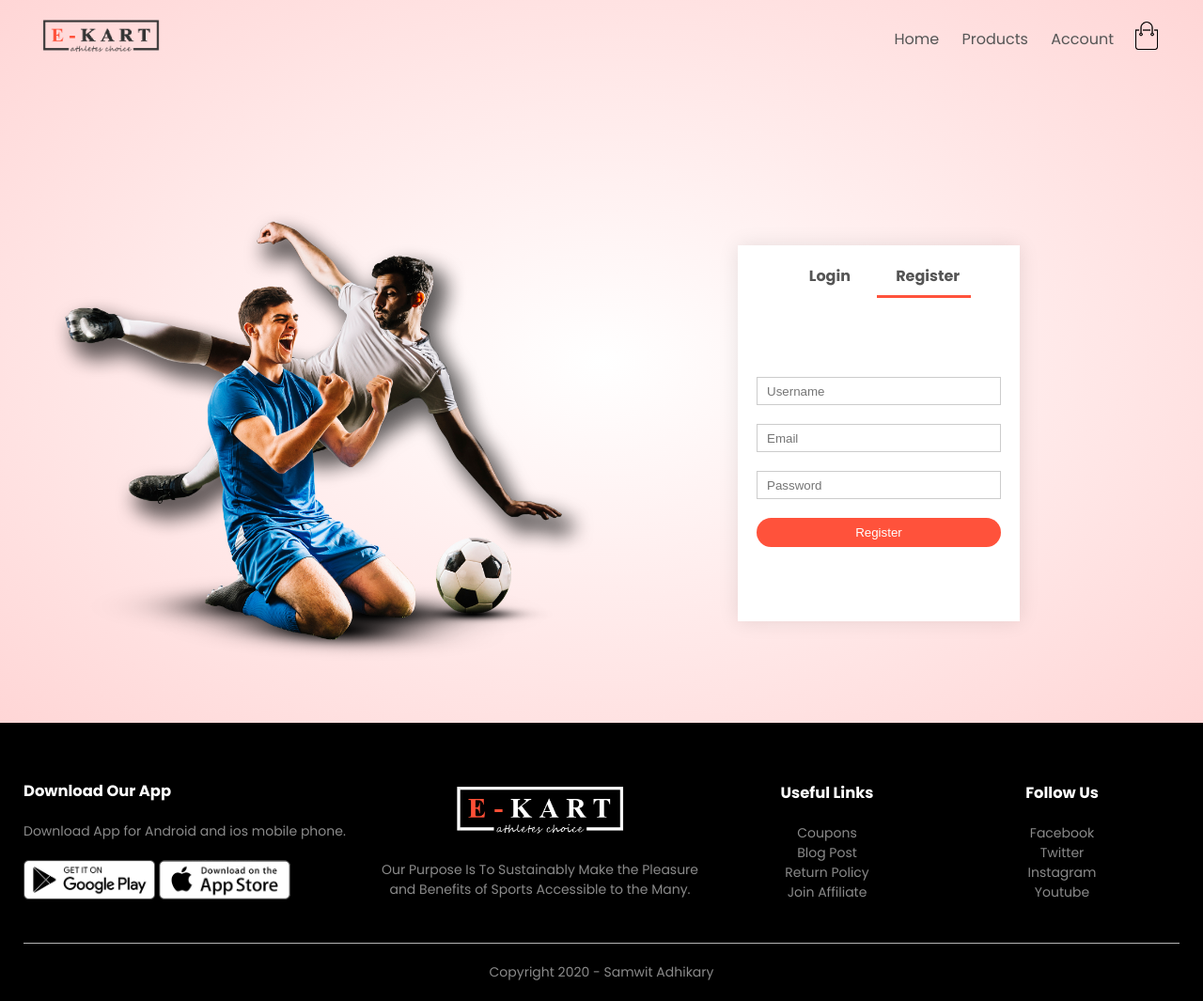
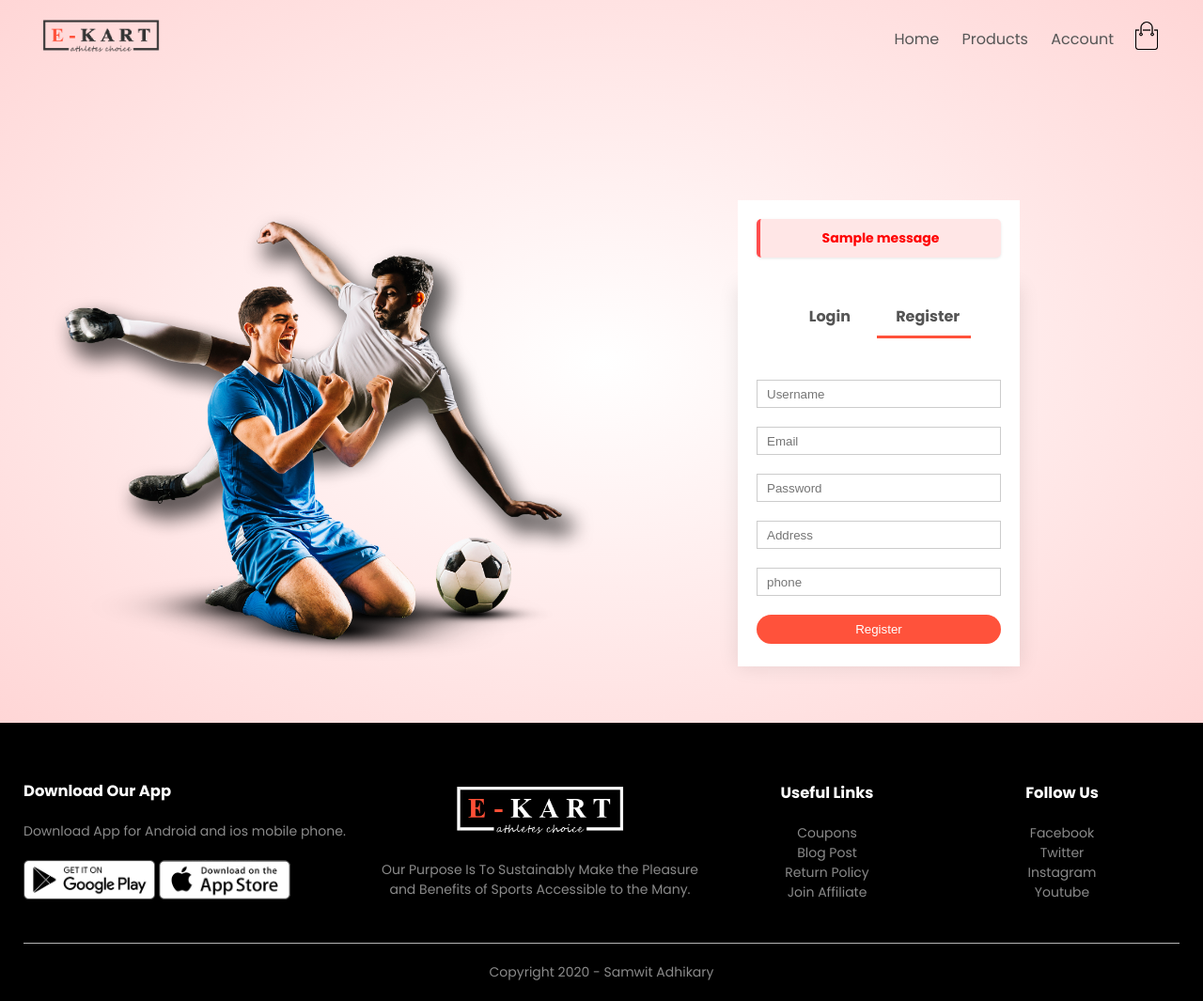
Before and after one commit to Adil-km/ekart, a Django app: page /customer/account in a window 1280 px wide. Shown: the whole page at 94% size. Run offline with Django 5.2, Linux system fonts and the light colour scheme; tables that the repository leaves empty hold one stand-in row (values such as "Sample post"); one stand-in notice (Sample message) is shown.

Commit message:
added user registration process phase 1, added error message with style, and additional input boxes

```diff
--- a/customers/models.py
+++ b/customers/models.py
@@ -8,7 +8,7 @@ class Customer(models.Model):
     DELETE = 0
     DELETE_CHOICE =((LIVE,'Live'),(DELETE,'Delete'))
     name = models.CharField(max_length=200)
-    address = models.FloatField()
+    address = models.CharField(max_length=200)
     user = models.OneToOneField(User, on_delete=models.CASCADE, related_name='customer_profile')
     phone = models.CharField(max_length=10)
     delete_status = models.IntegerField(choices=DELETE_CHOICE,default=LIVE)
--- a/customers/views.py
+++ b/customers/views.py
@@ -1,6 +1,30 @@
-from django.shortcuts import render
-
+from django.shortcuts import render, redirect
+from django.contrib.auth.models import User
+from django.contrib import messages
+from . models import Customer
 # Create your views here.
 
 def show_account(request):
+    if request.POST and 'register' in request.POST:
+        try:
+            username = request.POST.get("username")
+            email = request.POST.get("email")
+            password = request.POST.get("password")
+            address = request.POST.get("address")
+            phone = request.POST.get("phone")
+
+            user = User.objects.create(
+                username=username,
+                password=password,
+                email=email
+                )
+            customer = Customer.objects.create(
+                user= user,
+                address=address,
+                phone=phone
+            )
+            return redirect('home')
+        except Exception as e:
+            error_message= 'Duplicate username or invalid credentials'
+            messages.error(request,error_message)
     return render(request,'account.html')
--- a/static/css/style.css
+++ b/static/css/style.css
@@ -385,10 +385,41 @@ th:last-child{
     padding: 50px 0;
     background: radial-gradient(#fff, #ffd6d6);
 }
+
+
+.error{
+    background-color: #ffe6e6;
+    width: 260px;
+    color: #d8000c;
+    border-left: 4px solid #ff4d4d;
+    padding: 10px 15px;
+    margin: auto auto 10px auto;
+    border-radius: 5px;
+    font-size: 14px;
+    box-shadow: 0 1px 3px rgba(0,0,0,0.1);
+    overflow: hidden;
+}
+
+.error li{
+    list-style: none;
+    font-weight: bold;
+}
+
+.error-container{
+    background: #fff;
+    width: 300px;
+    position: relative;
+    text-align: center;
+    padding: 20px 0;
+    margin: auto;
+    z-index: 1;
+    overflow: hidden;
+}
+
 .form-container{
     background: #fff;
     width: 300px;
-    height: 400px;
+    height: 405px;
     position: relative;
     text-align: center;
     padding: 20px 0;
@@ -411,7 +442,7 @@ th:last-child{
     max-width: 300px;
     padding: 0 20px;
     position: absolute;
-    top: 130px;
+    top: 90px;
     transition: transform 1s;
 }
 form input{
--- a/templates/account_banner.html
+++ b/templates/account_banner.html
@@ -6,24 +6,40 @@
             <img src="{% static 'images/image1.png' %}" width="100%">
         </div>
         <div class="col-2">
+            {% if messages %}
+            <div class="error-container">
+
+                <div class="error">
+                        {% for message in messages %}
+                            <li style="color: red;">{{message}}</li>
+                        {% endfor %}
+                    </div>
+            </div>
+            {% endif %}
             <div class="form-container">
                 <div class="form-btn">
                     <span onclick="login()">Login</span>
                     <span onclick="register()">Register</span>
                     <hr id="Indicator">
                 </div>
-                <form id="LoginForm">
-                    <input type="text" placeholder="Username">
-                    <input type="password" placeholder="Password">
-                    <button type="submit" class="btn">Login</button>
+
+
+                <form id="LoginForm" method="post" enctype="multipart/form-data">
+                    {% csrf_token %}
+                    <input type="text" name="username" required minlength="4" placeholder="Username">
+                    <input type="password" name="password" required placeholder="Password">
+                    <button type="submit" name="login" class="btn">Login</button>
                     <a href="">Forget Password</a>
                 </form>
 
-                <form id="RegForm">
-                    <input type="text" placeholder="Username">
-                    <input type="email" placeholder="Email">
-                    <input type="password" placeholder="Password">
-                    <button type="submit" class="btn">Register</button>
+                <form id="RegForm" method="post" enctype="multipart/form-data">
+                    {% csrf_token %}
+                    <input type="text" name="username" minlength="4" required placeholder="Username">
+                    <input type="email" name="email" required placeholder="Email">
+                    <input type="password" name="password" required placeholder="Password">
+                    <input type="text" name="address" required placeholder="Address">
+                    <input type="number" name="phone" maxlength="10" required placeholder="phone">
+                    <button type="submit" name="register" class="btn">Register</button>
                 </form>
             </div>
         </div>
```
